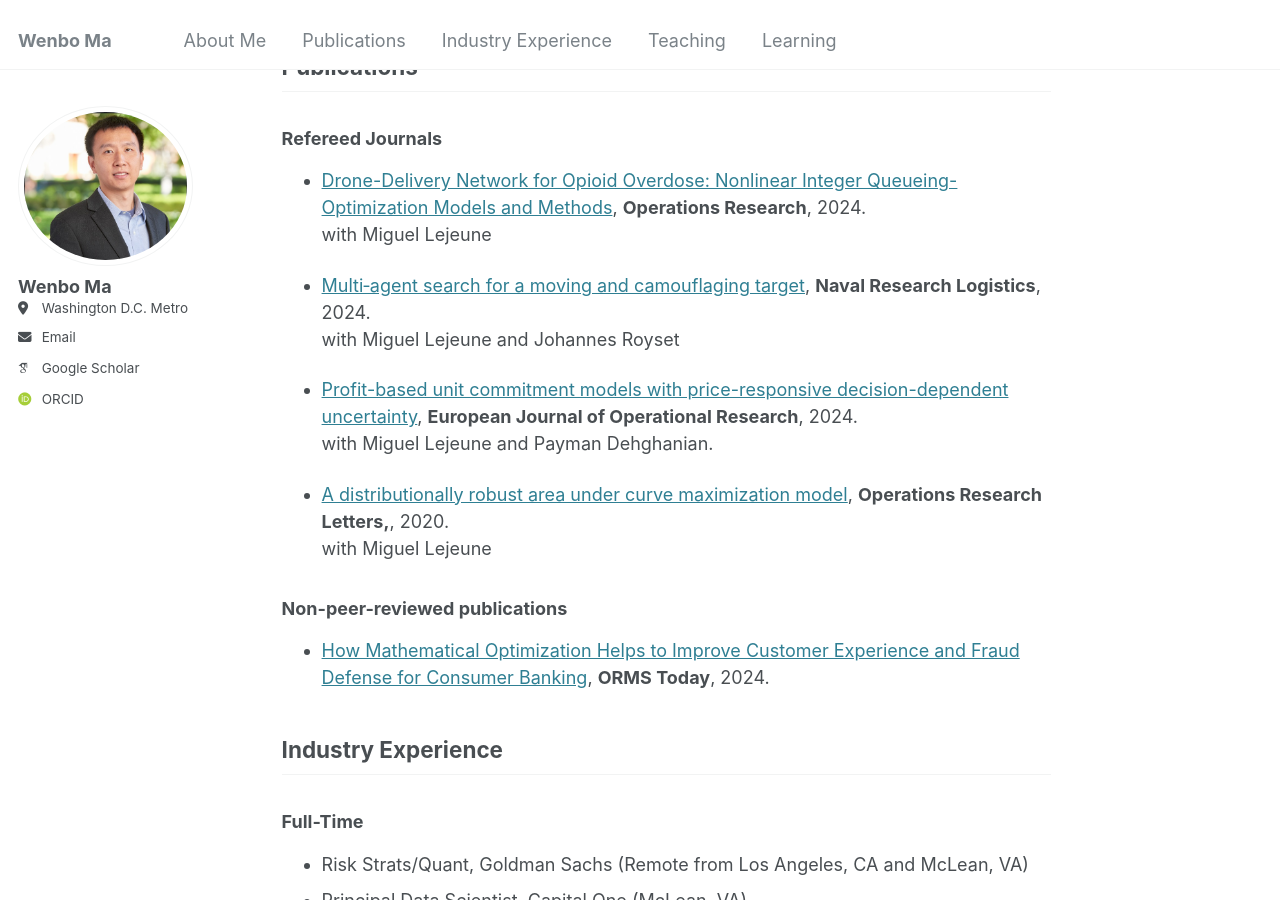
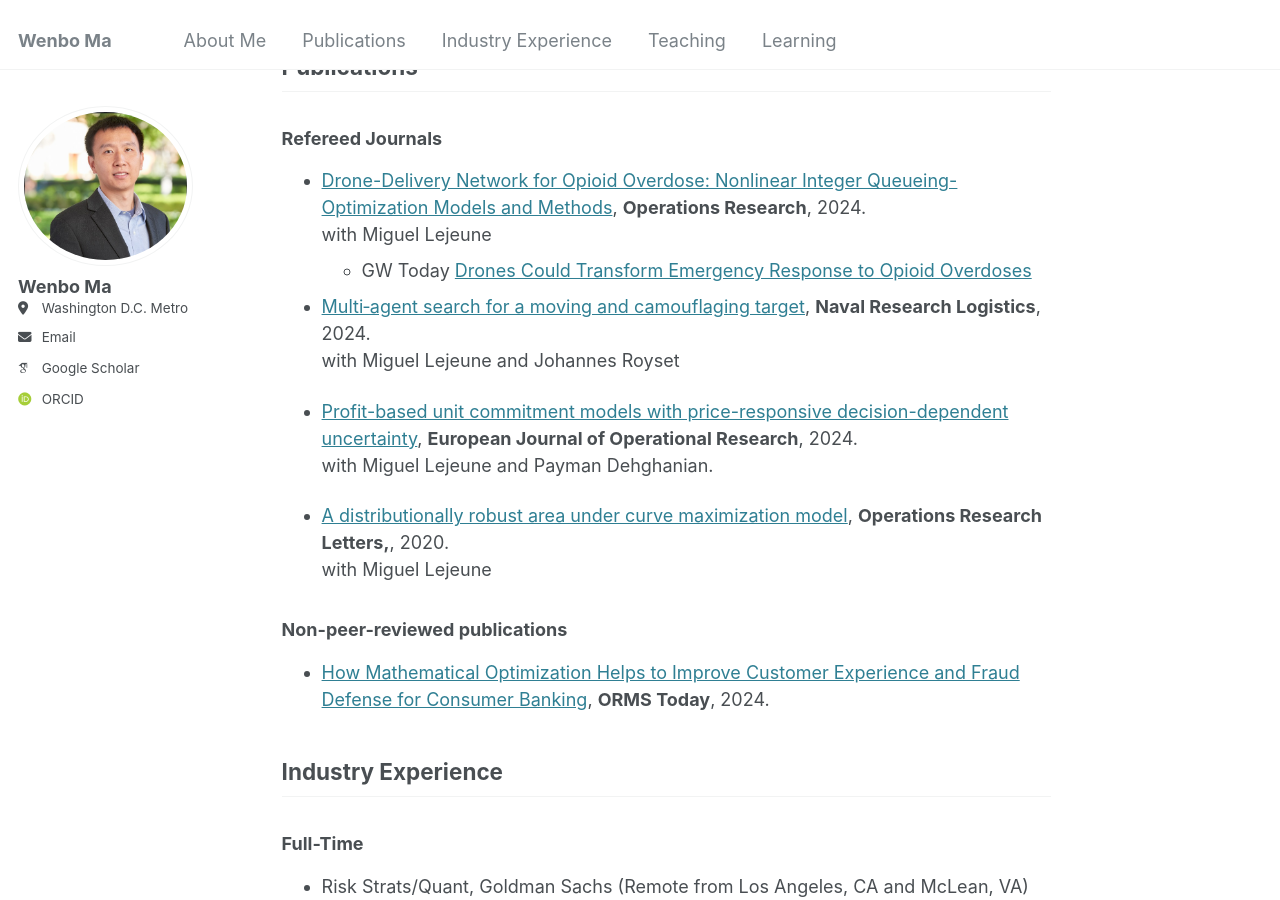
Before and after one commit to wenbo5565/wenbo5565.github.io, a Jekyll site: the page built from _pages/about.md, in a window 1280 px wide and 900 px high, scrolled down 1081 px. Built offline with Jekyll 4.4.1, drawn with Linux system fonts in a browser that asks for light colours; some web fonts are replaced.

Commit message:
Update about.md

```diff
--- a/_pages/about.md
+++ b/_pages/about.md
@@ -26,6 +26,7 @@ Outside of work, I enjoy playing and watching sports — particularly tennis, sw
 ### Refereed Journals
 - [Drone-Delivery Network for Opioid Overdose: Nonlinear Integer Queueing-Optimization Models and Methods](https://pubsonline.informs.org/doi/10.1287/opre.2022.0489), **Operations Research**, 2024. \
    with Miguel Lejeune
+  - GW Today [Drones Could Transform Emergency Response to Opioid Overdoses](https://gwtoday.gwu.edu/drones-could-transform-emergency-response-opioid-overdoses)
 
 - [Multi‐agent search for a moving and camouflaging target](https://onlinelibrary.wiley.com/doi/abs/10.1002/nav.22160), **Naval Research Logistics**, 2024. \
    with Miguel Lejeune and Johannes Royset
```
